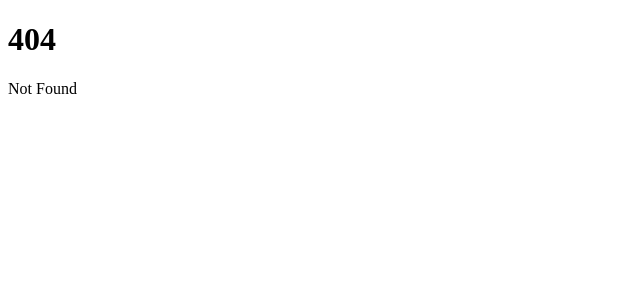
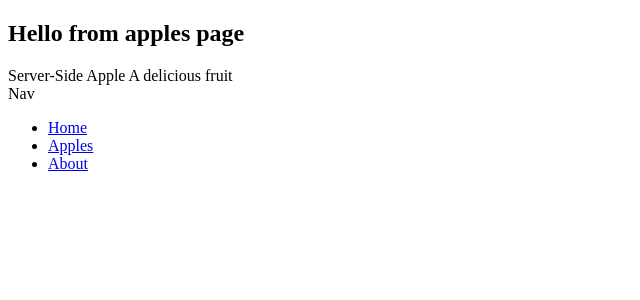
Before and after one commit to blackhurstjoshua/caramelapplecompany, a SvelteKit app: page /apples in a window 1280 px wide. Before the commit this address had no page. Shown: the top 300 px of the page, without its empty margins (0-640 px from the left). Built offline with nearby package versions, Linux system fonts and the light colour scheme.

Commit message:
playing around

```diff
--- /dev/null
+++ b/src/routes/+layout.svelte
@@ -0,0 +1,17 @@
+<script lang="ts">
+    import type { Snippet } from 'svelte';
+    import type { LayoutData } from './$types';
+
+    let { data, children }: { data: LayoutData, children: Snippet } = $props();
+</script>
+
+{@render children()}
+
+<div>
+  Nav
+  <ul>
+    <li><a href="/">Home</a></li>
+    <li><a href="/apples">Apples</a></li>
+    <li><a href="/about">About</a></li>
+  </ul>
+</div>
--- a/src/routes/+page.svelte
+++ b/src/routes/+page.svelte
@@ -1,2 +1,5 @@
 <h1>Welcome to SvelteKit</h1>
 <p>Visit <a href="https://svelte.dev/docs/kit">svelte.dev/docs/kit</a> to read the documentation</p>
+<h2>
+  This is the home/root page
+</h2>
--- /dev/null
+++ b/src/routes/apples/+page.svelte
@@ -0,0 +1,11 @@
+<script lang="ts">
+  import type { PageData } from './$types';
+
+  export let data: PageData;
+</script>
+
+<div>
+  <h2>Hello from apples page</h2>
+  {data.name}
+  {data.description}
+</div>
--- /dev/null
+++ b/src/routes/apples/+page.ts
@@ -0,0 +1,11 @@
+import type { PageLoad } from './$types';
+
+export const load = (async () => {
+  return {
+    id: '1234',
+    name: 'Server-Side Apple',
+    description: 'A delicious fruit',
+    price: 1.5,
+    image: 'https://example.com/apple.jpg',
+  };
+}) satisfies PageLoad;
```
Also changed, not shown: src/routes/about/+page.svelte (added, +9 -0 lines).
